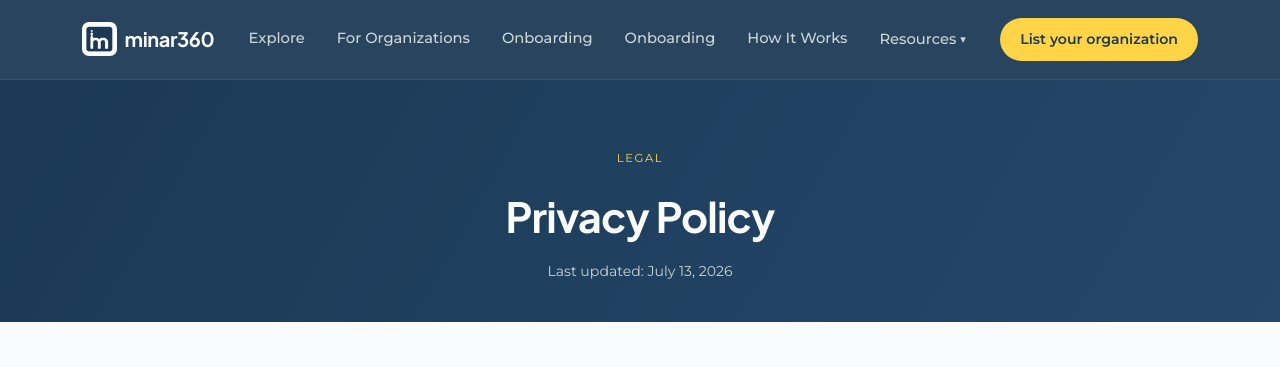
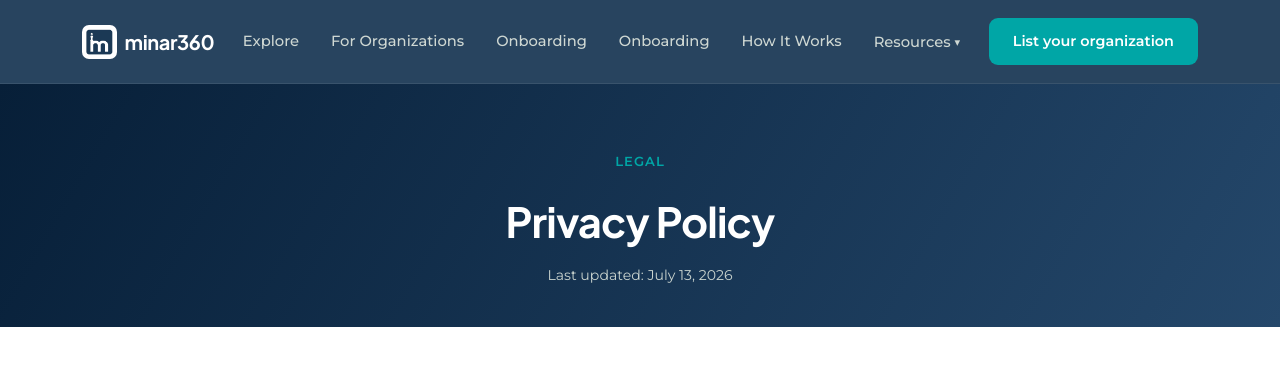
Before and after one commit to atayyab-m360/minar360, a plain HTML site: page privacy.html in a window 1280 px wide. Shown: the top 367 px of the page. Drawn offline with Linux system fonts and the light colour scheme.

Commit message:
Update privacy.html

```diff
--- a/privacy.html
+++ b/privacy.html
@@ -9,15 +9,30 @@
 <link href="https://fonts.googleapis.com/css2?family=Plus+Jakarta+Sans:wght@500;600;700;800&family=Montserrat:wght@400;500;600;700&display=swap" rel="stylesheet">
 <style>
   :root{
-    --ink:#1B3955; --ink-soft:#24476A; --teal:#18D6D0; --brass:#FFD447; --brass-light:#FFE076;
-    --sand:#F9FBFC; --sand-card:#FFFFFF; --line:#E9EDF2; --text-dark:#1B3955; --text-soft:#6B7280;
+    --ink:#1B3955;
+    --ink-deep:#071F38;
+    --ink-soft:#24476A;
+    --teal:#00A6A6;
+    --teal-light:#46C9C7;
+    --pale-teal:#EFFAFA;
+    --cool-gray:#F7F9FB;
+    --brass:#FFD447;
+    --brass-light:#FFE076;
+    --sand:#FFFFFF;
+    --sand-card:#FFFFFF;
+    --rose:#00A6A6;
+    --sage:#5E7082;
+    --line:#DFE7EC;
+    --text-dark:#1B3955;
+    --text-soft:#5E7082;
+    --gold-dark:#00A6A6;
   }
   *{box-sizing:border-box; margin:0; padding:0;}
   html{scroll-behavior:smooth;}
   @media (prefers-reduced-motion: reduce){ html{scroll-behavior:auto;} *{animation-duration:0.01ms !important; animation-iteration-count:1 !important; transition-duration:0.01ms !important;} }
   body{ font-family:'Montserrat', system-ui, sans-serif; color:var(--text-dark); background:var(--sand); line-height:1.6; }
   h1,h2,.wordmark{ font-family:'Plus Jakarta Sans', system-ui, sans-serif; letter-spacing:-0.02em; }
-  .eyebrow{ font-family:'Montserrat', monospace; font-size:0.72rem; letter-spacing:0.14em; text-transform:uppercase; color:var(--brass); }
+  .eyebrow{ font-family:'Montserrat', sans-serif; font-size:0.82rem; font-weight:600; letter-spacing:0.08em; text-transform:uppercase; color:var(--gold-dark); }
   a{ color:var(--teal); text-decoration:underline; }
   nav a, footer a{ text-decoration:none; }
   img{ display:block; max-width:100%; }
@@ -33,8 +48,8 @@
   .nav-links{ display:flex; gap:32px; align-items:center; }
   .nav-links a{ color:#CFD8D3; font-size:0.92rem; font-weight:500; transition:color 0.15s; text-decoration:none; }
   .nav-links a:hover{ color:var(--sand); }
-  .nav-cta{ background:var(--brass); color:var(--ink); padding:10px 20px; border-radius:100px; font-size:0.88rem; font-weight:600; transition:background 0.15s; text-decoration:none; }
-  .nav-cta:hover{ background:var(--brass-light); }
+  .nav-cta{ background:var(--teal); color:#fff; padding:12px 24px; border-radius:9px; font-size:0.9rem; font-weight:600; transition:background 0.15s; text-decoration:none; }
+  .nav-cta:hover{ background:var(--teal-light); }
   .nav-dropdown{ position:relative; }
   .nav-dropdown-trigger{ background:none; color:#CFD8D3; font-size:0.92rem; font-weight:500; display:flex; align-items:center; gap:4px; font-family:'Montserrat', sans-serif; transition:color 0.15s; }
   .nav-dropdown-trigger:hover, .nav-dropdown.open .nav-dropdown-trigger{ color:var(--brass-light); }
@@ -52,7 +67,7 @@
   .mobile-menu{ display:none; flex-direction:column; background:var(--ink-soft); border-top:1px solid rgba(255,255,255,0.1); padding:8px 24px 20px; }
   .mobile-menu.open{ display:flex; }
   .mobile-menu a{ color:#CFD8D3; font-size:0.98rem; font-weight:500; padding:14px 2px; border-bottom:1px solid rgba(255,255,255,0.08); }
-  .mobile-menu a.mobile-cta{ margin-top:14px; background:var(--brass); color:var(--ink); text-align:center; border-radius:100px; padding:13px; font-weight:600; border-bottom:none; }
+  .mobile-menu a.mobile-cta{ margin-top:14px; background:var(--teal); color:#fff; text-align:center; border-radius:9px; padding:13px; font-weight:600; border-bottom:none; }
   @media (max-width:860px){
     .nav-hamburger{ display:flex; }
   }
@@ -60,7 +75,7 @@
     .mobile-menu{ display:none !important; }
   }
 
-  .page-hero{ background:linear-gradient(120deg, var(--ink) 0%, var(--ink-soft) 100%); color:var(--sand); padding:64px 0 40px; text-align:center; }
+  .page-hero{ background:linear-gradient(120deg, var(--ink-deep) 0%, var(--ink-soft) 100%); color:var(--sand); padding:64px 0 40px; text-align:center; }
   .page-hero h1{ font-size:clamp(1.9rem,3.6vw,2.6rem); margin:14px 0 10px; }
   .page-hero p{ color:#C9D3CE; font-size:0.88rem; }
 
@@ -72,7 +87,7 @@
   main li{ font-size:0.94rem; color:var(--text-soft); margin-bottom:6px; }
   main strong{ color:var(--text-dark); }
 
-  footer{ background:var(--ink); color:#B9C3BE; padding:56px 0 28px; }
+  footer{ background:var(--ink-deep); color:#B9C3BE; padding:56px 0 28px; }
   .footer-grid{ display:grid; grid-template-columns:1.4fr repeat(3,1fr); gap:32px; margin-bottom:40px; max-width:1180px; margin-left:auto; margin-right:auto; padding:0 32px; }
   @media (max-width:760px){ .footer-grid{ grid-template-columns:1fr 1fr; } }
   .footer-grid h4{ color:var(--sand); font-size:0.82rem; letter-spacing:0.06em; text-transform:uppercase; margin-bottom:14px; font-family:'Montserrat',monospace; font-weight:500; }
```
